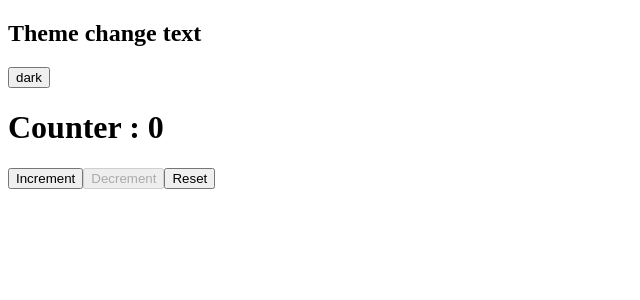
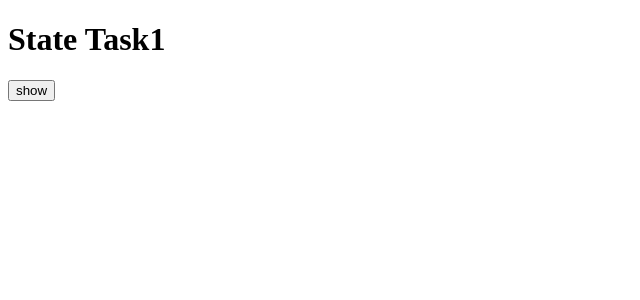
Before and after one commit to rohitkrsaini/Learn-react, a React (Vite) app: page / in a window 1280 px wide. Shown: the top 300 px of the page, without its empty margins (0-640 px from the left). Built offline with nearby package versions, Linux system fonts and the light colour scheme.

Commit message:
state task1

```diff
--- a/src/App.jsx
+++ b/src/App.jsx
@@ -3,16 +3,37 @@ import ClassBassed from "./AllTopics/01_TypeOfCompontes/ClassBassed"
 import HeaderComp from "./components/HeaderComp"
 import ThemeChange from "./AllTopics/02_States/ThemeChange"
 import Counter from "./AllTopics/02_States/Counter"
+import CounterP from "./Assimeant/Practics/CounterP"
+import ThemesP from "./Assimeant/Practics/ThemesP"
+import ShowHideText from "./Assimeant/Practics/ShowHideText"
+import StateTask1 from "./Assimeant/StateTask1"
 
 
 const App = () => {
     return (
         <>
+
+        {/* All Topic folder impot */}
+
         {/* <HeaderComp/>
         <ClassBassed></ClassBassed>
         <StatesInFBC/> */}
-        <ThemeChange/>
-        <Counter/>
+        {/* <ThemeChange/>
+        <Counter/> */}
+
+
+
+        {/* Practics folder import */}
+
+        {/* <CounterP/>
+        <ThemesP/>
+        <ShowHideText/> */}
+
+
+
+        {/* Assiment folder import */}
+
+        <StateTask1/>
         </>
     )
 }
--- /dev/null
+++ b/src/Assimeant/StateTask1.jsx
@@ -0,0 +1,28 @@
+import { useState } from "react";
+
+const StateTask1 = () =>{
+    const [Show,SetShow] =useState(false)
+
+    const handleBtn = ()=>{
+        SetShow((pre) => pre === false?true:false)
+    }
+
+
+    return(
+        <>
+        <div
+        // style ={{backgroundColor: Show ? "green" : "red"}}
+        >
+            <h1>State Task1</h1>
+        <button onClick={handleBtn}>{Show ?"hide":"show"}</button>
+        {Show ?<ol> Computer
+            <li>Display</li>
+            <li>Mouse</li>
+            <li>Keybord</li>
+            <li>CPU</li>
+        </ol> : null}
+        </div>
+        </>
+    )
+}
+export default StateTask1
```
Also changed, not shown: 1 other file (tests, documents, lock files or other folders).
